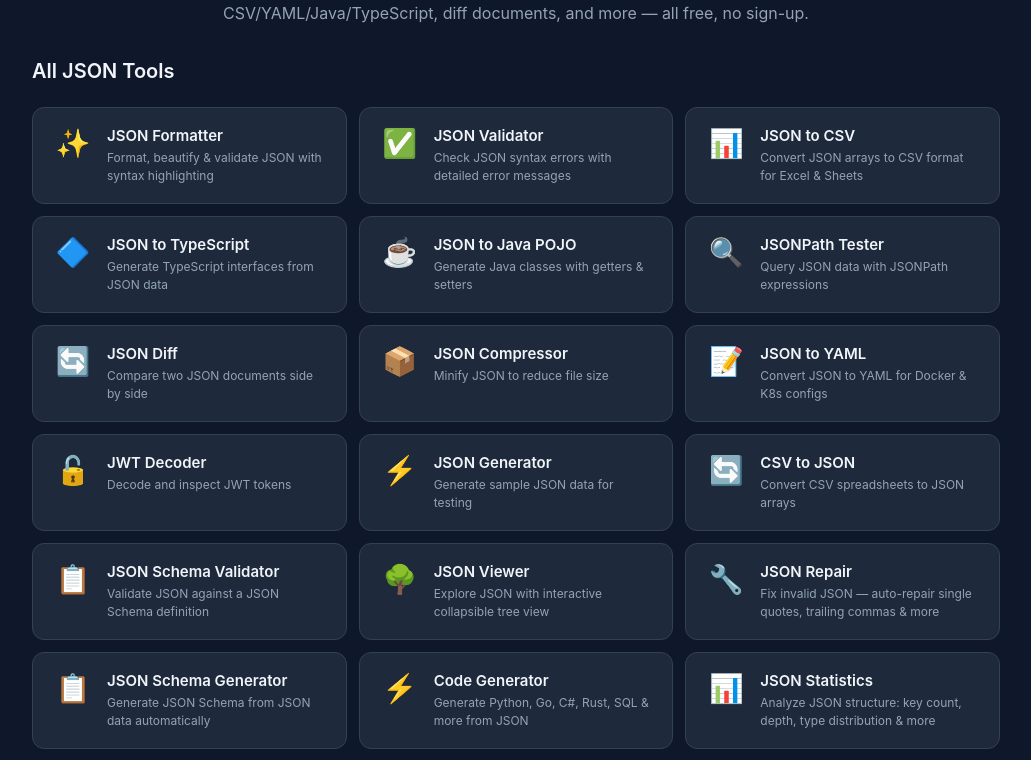
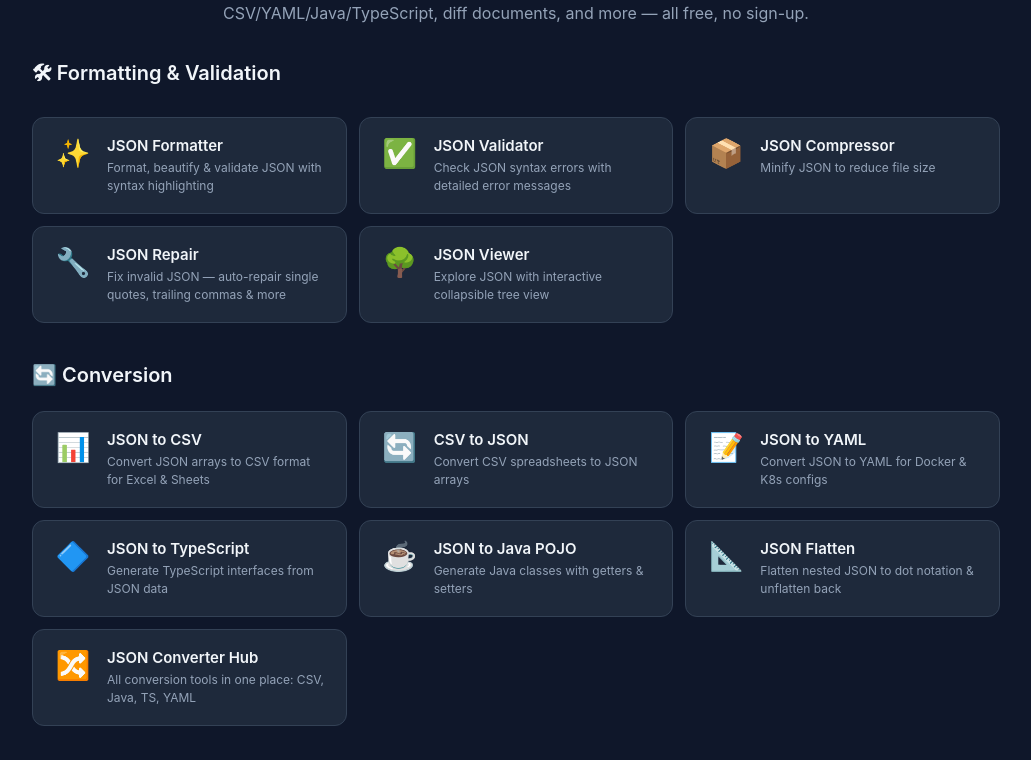
Before and after one commit to 675435543/json-tool, a React (Vite) app: page / in a window 1280 px wide. Shown: the part 287-1047 px from the top of the page, without its empty margins (124-1155 px from the left). Built offline with nearby package versions, Linux system fonts and the light colour scheme.

Commit message:
feat: 首页工具分类导航
- 4 大分类: Formatting/Conversion/CodeGen/DevTools
- 工具按类别分组展示，提升浏览体验

```diff
--- a/src/i18n/en.json
+++ b/src/i18n/en.json
@@ -296,5 +296,9 @@
   "playground.tab_schema": "Schema",
   "playground.tab_stats": "Stats",
   "home.playground": "JSON Playground",
-  "home.desc_playground": "All-in-one JSON workspace: format, tree, code gen, schema & stats"
+  "home.desc_playground": "All-in-one JSON workspace: format, tree, code gen, schema & stats",
+  "home.cat_format": "Formatting & Validation",
+  "home.cat_convert": "Conversion",
+  "home.cat_codegen": "Code & Schema Generation",
+  "home.cat_devtools": "Developer Tools"
 }
--- a/src/i18n/zh.json
+++ b/src/i18n/zh.json
@@ -296,5 +296,9 @@
   "playground.tab_schema": "Schema",
   "playground.tab_stats": "统计",
   "home.playground": "JSON Playground",
-  "home.desc_playground": "一站式 JSON 工作台：格式化、树视图、代码生成、Schema 和统计"
+  "home.desc_playground": "一站式 JSON 工作台：格式化、树视图、代码生成、Schema 和统计",
+  "home.cat_format": "格式化与校验",
+  "home.cat_convert": "格式转换",
+  "home.cat_codegen": "代码与 Schema 生成",
+  "home.cat_devtools": "开发者工具"
 }
--- a/src/pages/Home.tsx
+++ b/src/pages/Home.tsx
@@ -2,28 +2,65 @@ import { Link } from 'react-router-dom'
 import { useTranslation } from 'react-i18next'
 import SEO from '../components/SEO'
 
-const tools = [
+interface ToolItem {
+  path: string
+  icon: string
+  key: string
+  desc: string
+}
+
+interface ToolCategory {
+  icon: string
+  titleKey: string
+  tools: ToolItem[]
+}
+
+const categories: ToolCategory[] = [
+  {
+    icon: '🛠',
+    titleKey: 'home.cat_format',
+    tools: [
       { path: '/json-formatter', icon: '✨', key: 'home.formatter', desc: 'home.desc_formatter' },
       { path: '/json-validator', icon: '✅', key: 'home.validator', desc: 'home.desc_validator' },
+      { path: '/json-compressor', icon: '📦', key: 'home.compressor', desc: 'home.desc_compressor' },
+      { path: '/json-repair', icon: '🔧', key: 'home.repair', desc: 'home.desc_repair' },
+      { path: '/json-viewer', icon: '🌳', key: 'home.json_viewer', desc: 'home.desc_json_viewer' },
+    ],
+  },
+  {
+    icon: '🔄',
+    titleKey: 'home.cat_convert',
+    tools: [
       { path: '/json-to-csv', icon: '📊', key: 'home.to_csv', desc: 'home.desc_csv' },
+      { path: '/csv-to-json', icon: '🔄', key: 'home.csv_to_json', desc: 'home.desc_csv_to_json' },
+      { path: '/json-to-yaml', icon: '📝', key: 'home.to_yaml', desc: 'home.desc_yaml' },
       { path: '/json-to-typescript', icon: '🔷', key: 'home.to_ts', desc: 'home.desc_ts' },
       { path: '/json-to-java', icon: '☕', key: 'home.to_java', desc: 'home.desc_java' },
+      { path: '/json-flatten', icon: '📐', key: 'home.flatten', desc: 'home.desc_flatten' },
+      { path: '/json-converter', icon: '🔀', key: 'home.converter_hub', desc: 'home.desc_converter_hub' },
+    ],
+  },
+  {
+    icon: '⚡',
+    titleKey: 'home.cat_codegen',
+    tools: [
+      { path: '/json-code-generator', icon: '⚡', key: 'home.codegen', desc: 'home.desc_codegen' },
+      { path: '/json-schema-generator', icon: '📋', key: 'home.schema_gen', desc: 'home.desc_schema_gen' },
+      { path: '/json-generator', icon: '⚡', key: 'home.generator', desc: 'home.desc_generator' },
+      { path: '/json-schema-validator', icon: '📋', key: 'home.schema_validator', desc: 'home.desc_schema_validator' },
+    ],
+  },
+  {
+    icon: '🔍',
+    titleKey: 'home.cat_devtools',
+    tools: [
+      { path: '/json-playground', icon: '🎮', key: 'home.playground', desc: 'home.desc_playground' },
       { path: '/jsonpath', icon: '🔍', key: 'home.jsonpath', desc: 'home.desc_jsonpath' },
       { path: '/json-diff', icon: '🔄', key: 'home.diff', desc: 'home.desc_diff' },
-  { path: '/json-compressor', icon: '📦', key: 'home.compressor', desc: 'home.desc_compressor' },
-  { path: '/json-to-yaml', icon: '📝', key: 'home.to_yaml', desc: 'home.desc_yaml' },
       { path: '/jwt-decode', icon: '🔓', key: 'home.jwt', desc: 'home.desc_jwt' },
-  { path: '/json-generator', icon: '⚡', key: 'home.generator', desc: 'home.desc_generator' },
-  { path: '/csv-to-json', icon: '🔄', key: 'home.csv_to_json', desc: 'home.desc_csv_to_json' },
-  { path: '/json-schema-validator', icon: '📋', key: 'home.schema_validator', desc: 'home.desc_schema_validator' },
-  { path: '/json-viewer', icon: '🌳', key: 'home.json_viewer', desc: 'home.desc_json_viewer' },
-  { path: '/json-repair', icon: '🔧', key: 'home.repair', desc: 'home.desc_repair' },
-  { path: '/json-schema-generator', icon: '📋', key: 'home.schema_gen', desc: 'home.desc_schema_gen' },
-  { path: '/json-code-generator', icon: '⚡', key: 'home.codegen', desc: 'home.desc_codegen' },
       { path: '/json-stats', icon: '📊', key: 'home.stats', desc: 'home.desc_stats' },
-  { path: '/json-flatten', icon: '📐', key: 'home.flatten', desc: 'home.desc_flatten' },
-  { path: '/json-playground', icon: '🎮', key: 'home.playground', desc: 'home.desc_playground' },
-  { path: '/json-converter', icon: '🔀', key: 'home.converter_hub', desc: 'home.desc_converter_hub' },
+    ],
+  },
 ]
 
 export default function Home() {
@@ -42,10 +79,11 @@ export default function Home() {
         <p className="home-hero-sub">{t('home.hero_sub')}</p>
       </section>
 
-      <section className="home-tools">
-        <h3 className="home-section-title">{t('home.tools_title')}</h3>
+      {categories.map(cat => (
+        <section key={cat.titleKey} className="home-tools">
+          <h3 className="home-section-title">{cat.icon} {t(cat.titleKey)}</h3>
           <div className="tool-grid">
-          {tools.map(tool => (
+            {cat.tools.map(tool => (
               <Link key={tool.path} to={tool.path} className="tool-card">
                 <span className="tool-card-icon">{tool.icon}</span>
                 <div>
@@ -56,6 +94,7 @@ export default function Home() {
             ))}
           </div>
         </section>
+      ))}
 
       <section className="home-features">
         <h3 className="home-section-title">{t('home.features_title')}</h3>
```
Lines whose indentation alone changed are shown as unchanged.
